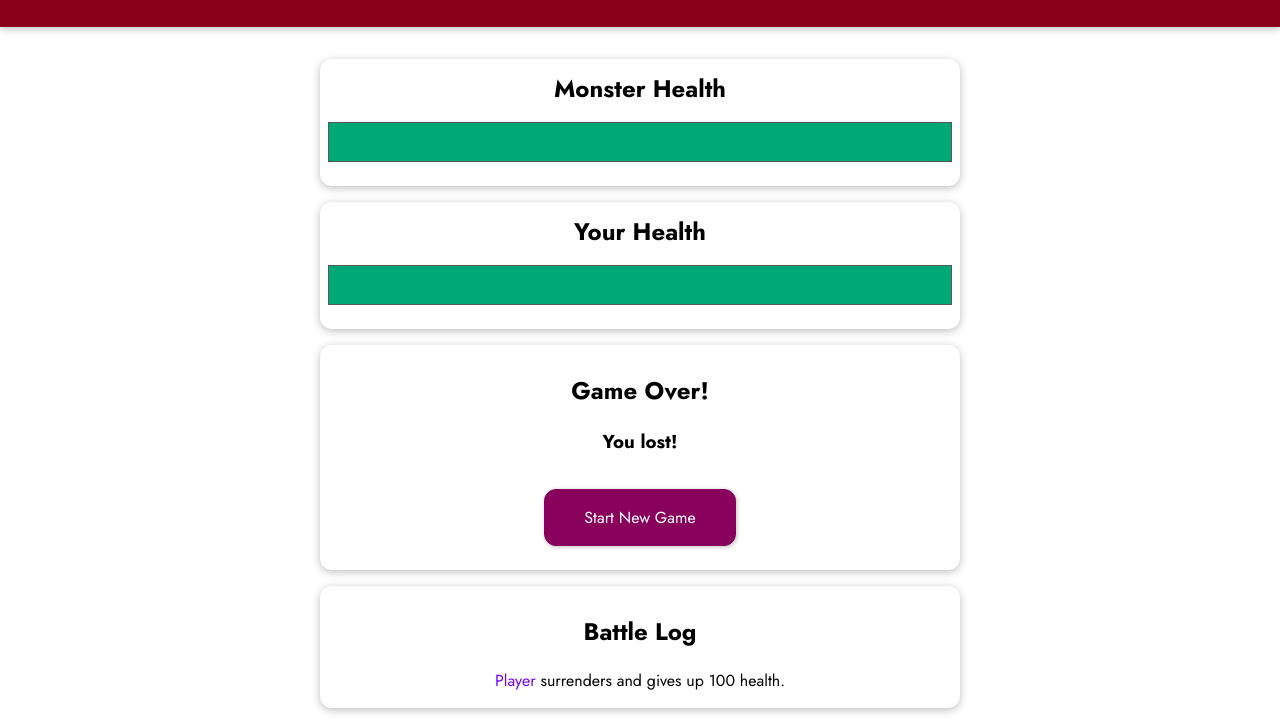
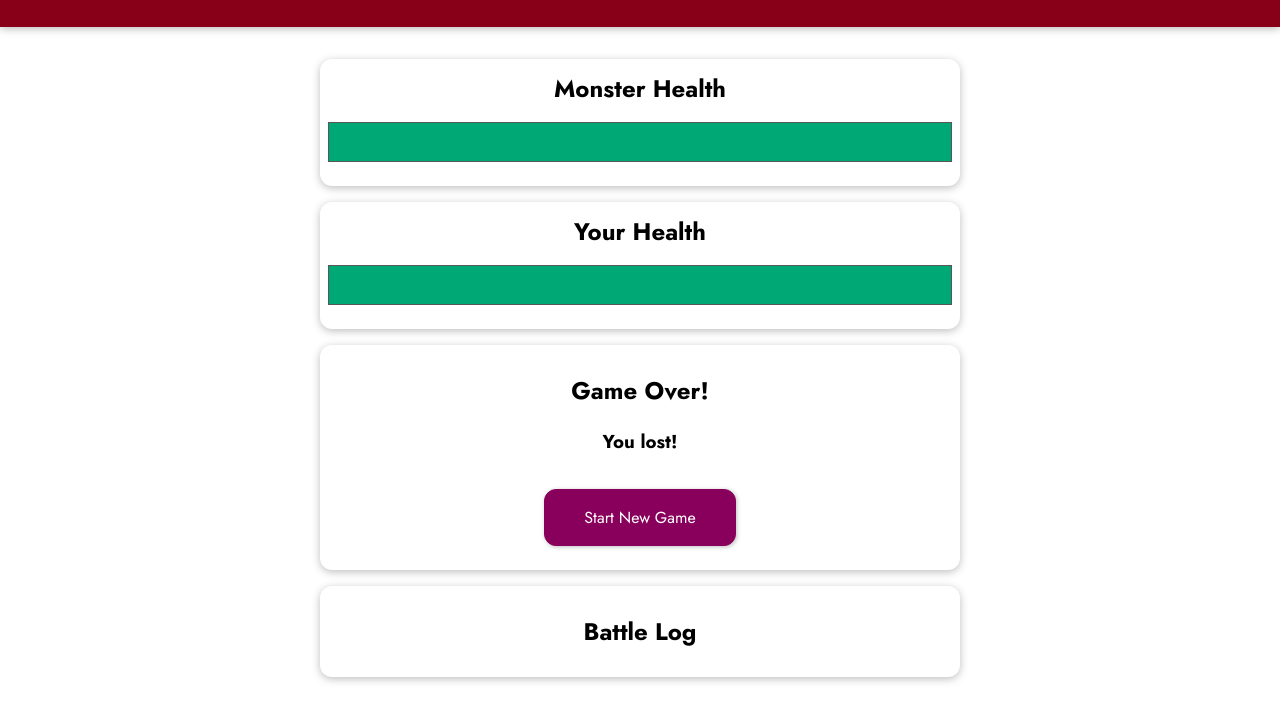
Before and after one commit to Kenan-Kadic/vue-monster-slayer-game, a plain HTML site: page index.html in a window 1280 px wide. Both pictures are taken after a click on the button "SURRENDER". Shown: the part 78-802 px from the top of the page. Drawn offline with nearby package versions, Linux system fonts and the light colour scheme.

Commit message:
battlelog updated

```diff
--- a/app.js
+++ b/app.js
@@ -97,9 +97,7 @@ const app = Vue.createApp({
            this.attackPlayer();
         },
 
-        surrender() {
-            const surrenderValue = this.playerHealth;
-            this.addLogMessage('player', 'surrender', surrenderValue + " health.");
+        surrenderPlayer() {
             this.winner = 'monster';
         },
 
--- a/index.html
+++ b/index.html
@@ -42,7 +42,7 @@
           SPECIAL ATTACK
         </button>
         <button @click="healPlayer">HEAL</button>
-        <button @click="surrender">SURRENDER</button>
+        <button @click="surrenderPlayer">SURRENDER</button>
       </section>
       <section id="log" class="container">
         <h2>Battle Log</h2>
@@ -55,12 +55,7 @@
             >
             <span v-if="logMessage.actionType === 'heal'">
               heals himself for
-              <span class="log--heal">{{ logMessage.actionValue }}</span></span
-            >
-            <span v-if="logMessage.actionType === 'surrender'">
-              surrenders and gives up
-              <span class="log--surrender">{{ logMessage.actionValue }}</span></span
-            >
+              <span class="log--heal">{{ logMessage.actionValue }}</span></span>
             <span v-else>
               attacks and deals
               <span class="log--damage">{{ logMessage.actionValue }}</span>
```
